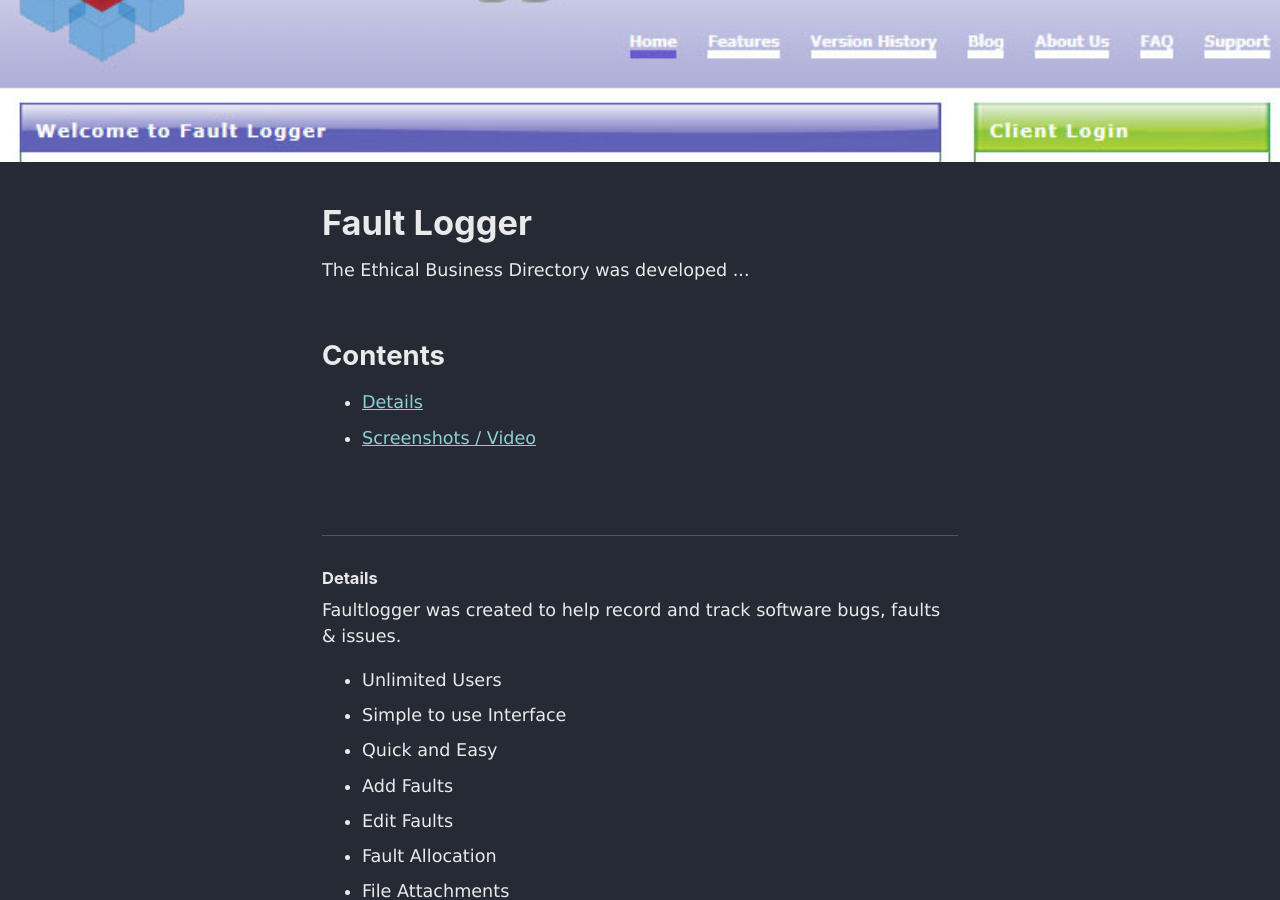
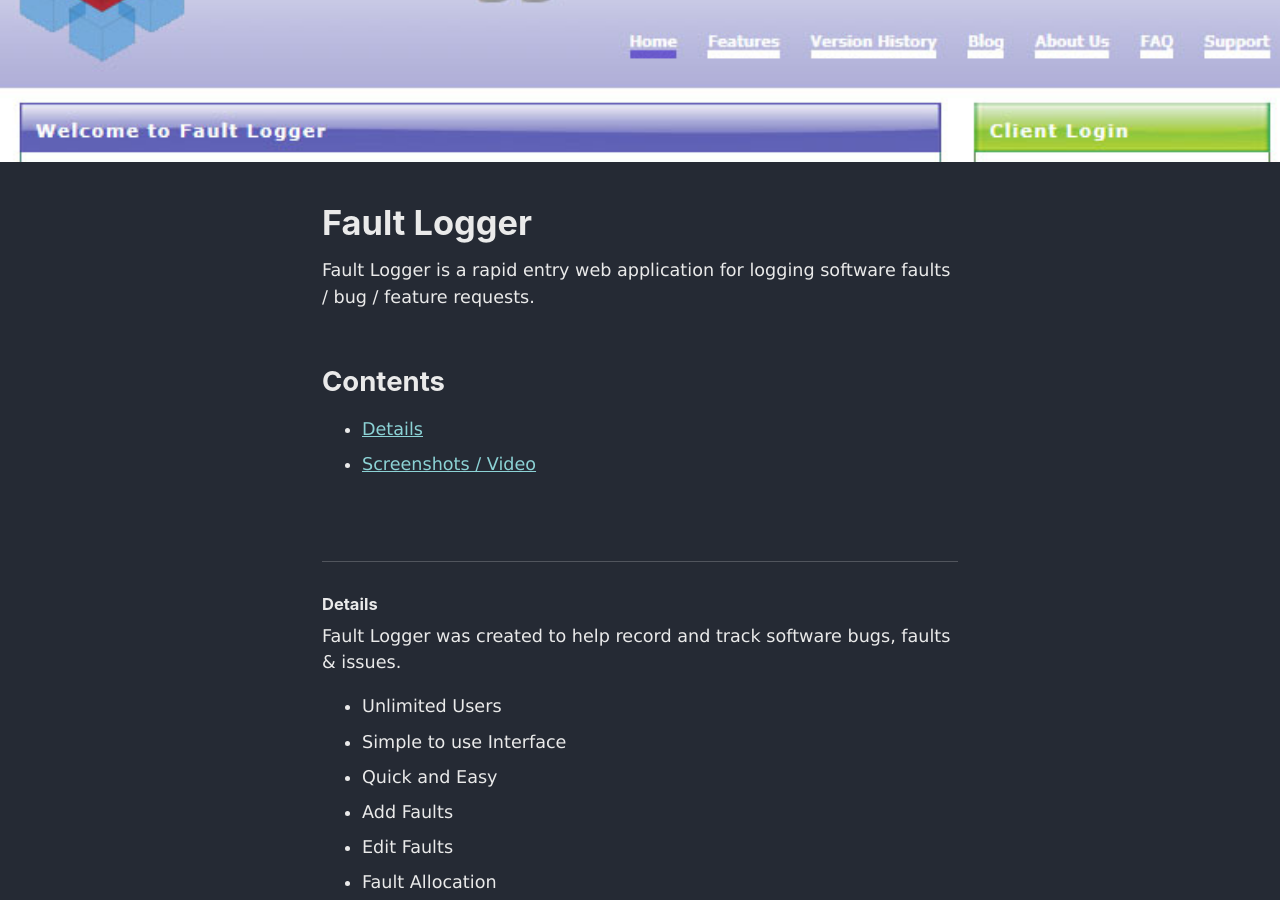
Before and after one commit to julianmummery/julianmummery.github.io, a Jekyll site: the page built from _pages/faultlogger.md, in a window 1280 px wide and 900 px high, scrolled down 226 px. Built offline with Jekyll 4.4.1, drawn with Linux system fonts in a browser that asks for light colours; nearby versions of some CDN libraries.

Commit message:
Added description

```diff
--- a/_pages/faultlogger.md
+++ b/_pages/faultlogger.md
@@ -82,7 +82,7 @@ img {vertical-align: middle;}
 </style>
 
 <p style="font-size:0.80em; margin-top:0; margin-bottom: 0;">
-The Ethical Business Directory was developed ...
+Fault Logger is a rapid entry web application for logging software faults / bug / feature requests.
 </p>
 
 <h2>Contents</h2>
@@ -97,7 +97,7 @@ The Ethical Business Directory was developed ...
 <div id="1"></div>
 <h4>Details</h4>
 <p style="font-size:0.80em; margin-top:0; margin-bottom: 0;">
-Faultlogger was created to help record and track software bugs, faults & issues.
+Fault Logger was created to help record and track software bugs, faults & issues.
 </p>
 <ul style="font-size:0.80em;">
     <li>Unlimited Users</li>
```
Also changed, not shown: _pages/globalanomalyproject.md (+2 -2 lines).
